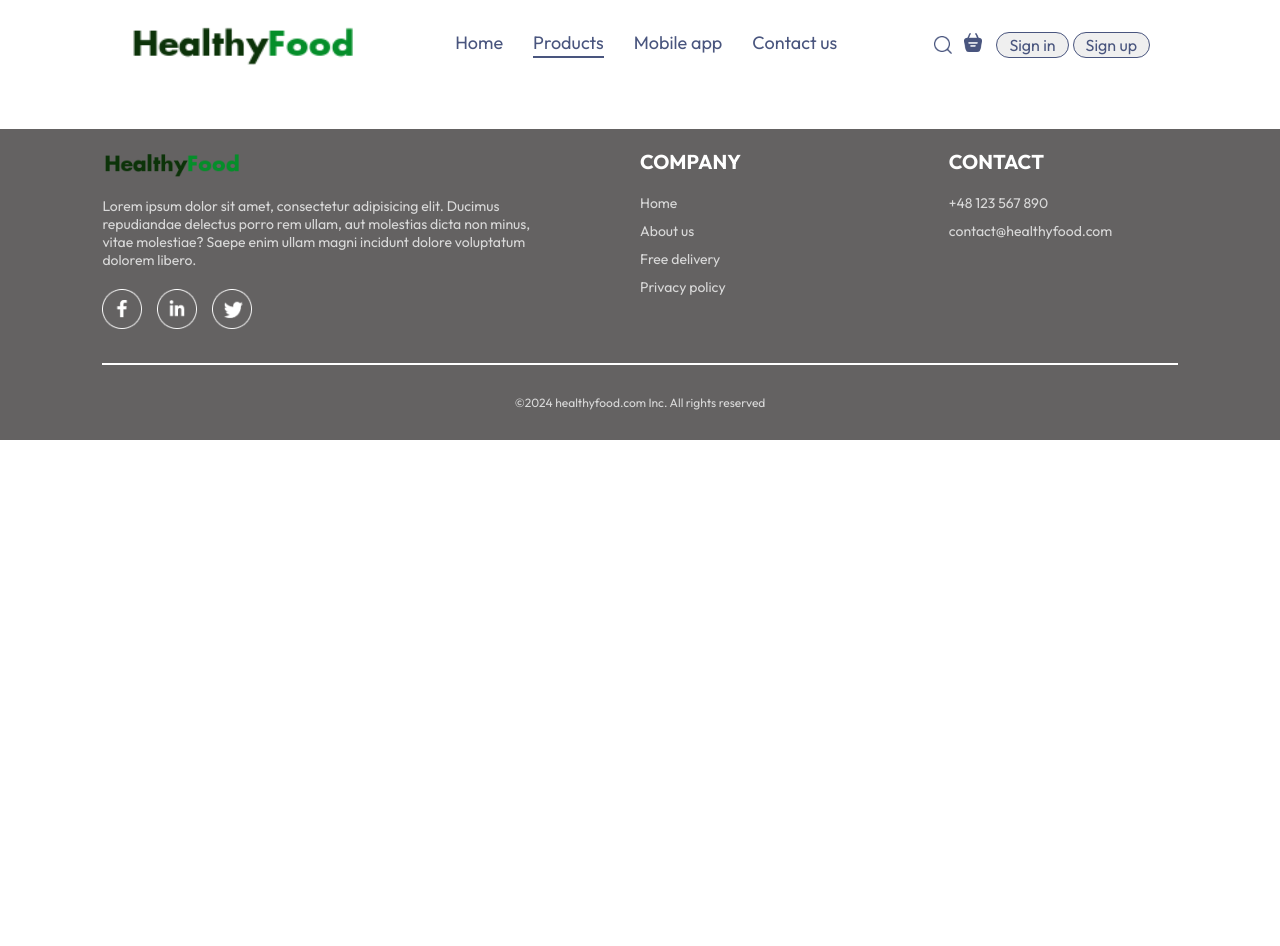
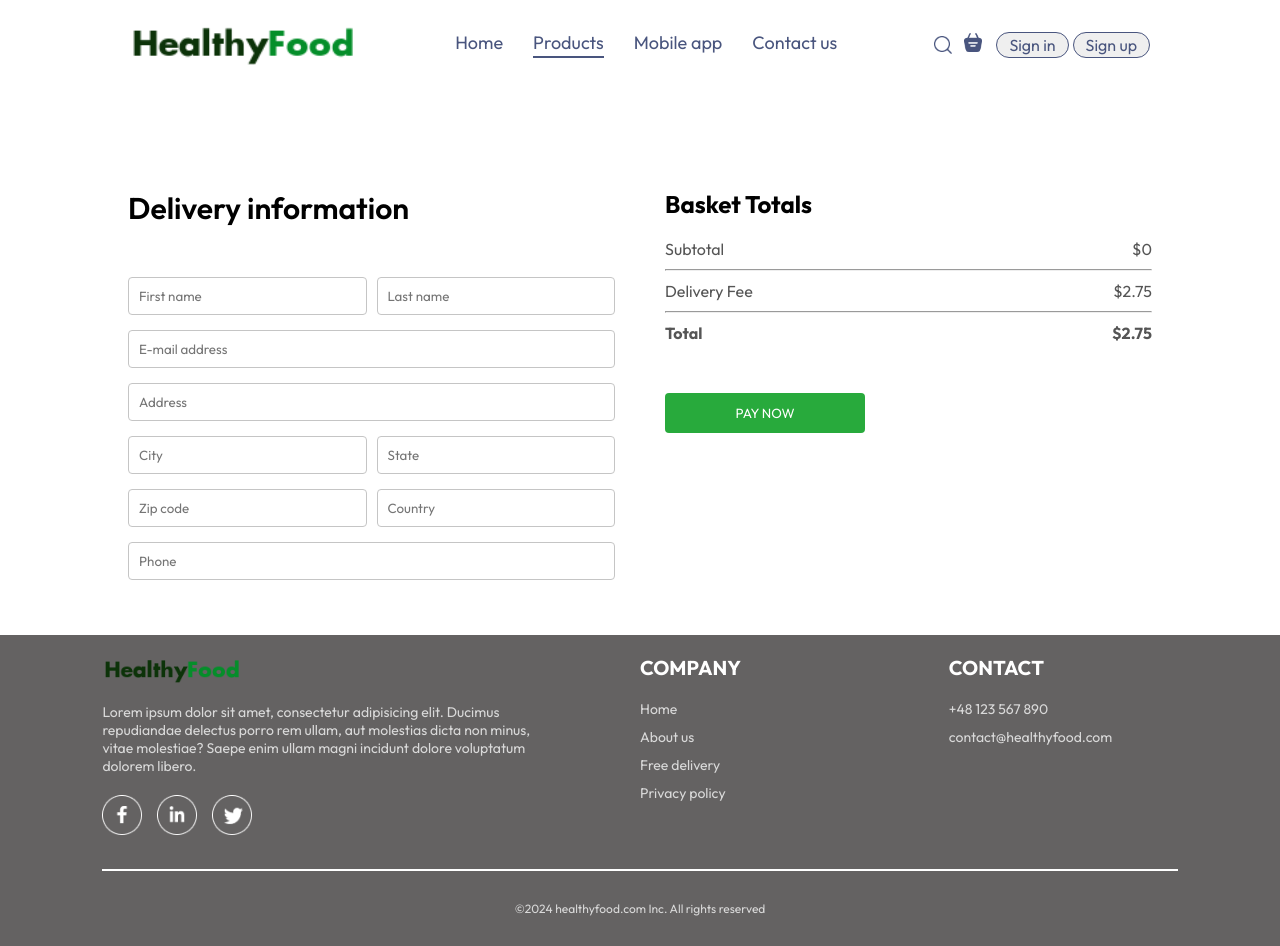
Before and after one commit to StanleyPete/mern-food-delivery-app, a React (Vite) app in the folder fe/: page /checkout in a window 1280 px wide. Before the commit the page ends 800 px from the top, so only its background shows below. Built offline with nearby package versions, Linux system fonts and the light colour scheme.

Commit message:
Checkout page added

```diff
--- a/fe/src/App.jsx
+++ b/fe/src/App.jsx
@@ -8,6 +8,7 @@ import Footer from './components/footer/Footer'
 import LogInPopUp from './components/logInSignUpPopUp/LogInPopUp'
 import SignUpPopUp from './components/logInSignUpPopUp/SignUpPopUp'
 import Basket from './pages/basket/Basket'
+import Checkout from './pages/checkout/Checkout'
 
 
 
@@ -25,6 +26,7 @@ const App = () => {
         <Routes>
           <Route path='/' element={<Home/>} />
           <Route path='/basket' element={<Basket/>}/>
+          <Route path='/checkout' element={<Checkout/>}/>
 
         </Routes>
       </div>
--- a/fe/src/pages/basket/Basket.jsx
+++ b/fe/src/pages/basket/Basket.jsx
@@ -1,10 +1,14 @@
 import React, { useContext } from 'react'
 import './basket.css'
 import { StoreContext } from '../../context/StoreContext';
+import { useNavigate } from 'react-router-dom';
 
 const Basket = () => {
 
     const {basketItems, product_list, removeFromBasket, getBasketTotal} = useContext(StoreContext);
+
+    const goTo = useNavigate();
+
   return (
     <div className="basket">
       <div className="basket-items">
@@ -55,7 +59,7 @@ const Basket = () => {
               <b>${getBasketTotal()+2.75}</b>
             </div>
           </div>
-        <button>PAY NOW</button>
+          <button onClick={()=>goTo('/checkout')}>PLACE ORDER</button>
         </div>
       <div className="basket-promocode">
         <div>
--- /dev/null
+++ b/fe/src/pages/checkout/Checkout.jsx
@@ -0,0 +1,55 @@
+import React, { useContext } from 'react'
+import './checkout.css'
+import { StoreContext } from '../../context/StoreContext'
+
+const Checkout= () => {
+
+    const {getBasketTotal} = useContext(StoreContext);
+
+  return (
+    <form className="checkout">
+      <div className="checkout-left">
+        <p className="title">Delivery information</p>
+        <div className="double-fields">
+          <input type="text" placeholder="First name"/>
+          <input type="text" placeholder="Last name"/>
+        </div>
+        <input type="email" placeholder="E-mail address"/>
+        <input type="text" placeholder="Address"/>
+        <div className="double-fields">
+          <input type="text" placeholder="City"/>
+          <input type="text" placeholder="State"/>
+        </div>
+        <div className="double-fields">
+          <input type="text" placeholder="Zip code"/>
+          <input type="text" placeholder="Country"/>
+        </div>
+        <input type="text"placeholder="Phone"/>
+      </div>
+      <div className="checkout-right">
+        <div className="basket-total">
+            <h2>Basket Totals</h2>
+            <div>
+              <div className="basket-total-details">
+                <p>Subtotal</p>
+                <p>${getBasketTotal()}</p>
+              </div>
+              <hr />
+              <div className="basket-total-details">
+                <p>Delivery Fee</p>
+                <p>${2.75}</p>
+              </div>
+              <hr />
+              <div className="basket-total-details">
+                <b>Total</b>
+                <b>${getBasketTotal()+2.75}</b>
+              </div>
+            </div>
+            <button>PAY NOW</button>
+          </div>
+      </div>
+    </form>
+  )
+}
+
+export default Checkout
--- /dev/null
+++ b/fe/src/pages/checkout/checkout.css
@@ -0,0 +1,35 @@
+.checkout{
+    display: flex;
+    align-items: start;
+    justify-content: space-between;
+    gap: 50px;
+    margin-top: 100px;
+}
+.checkout-left{
+    width: 100%;
+    max-width: max(30%, 500px);
+}
+.checkout-left .title{
+    margin-bottom: 50px;
+    font-size: 30px;
+    font-weight: 600;
+}
+.checkout-left input{
+    width: 100%;
+    margin-bottom: 15px;
+    padding: 10px;
+    border: 1px solid #c5c5c5;
+    border-radius: 4px;
+    outline-color: #28aa3c;
+}
+.checkout-left .double-fields{
+    display: flex;
+    gap: 10px;
+}
+.checkout-right{
+    width: 100%;
+    max-width: max(40%, 500px);
+}
+.checkout .basket-total button{
+    margin-top: 30px;
+}
```
